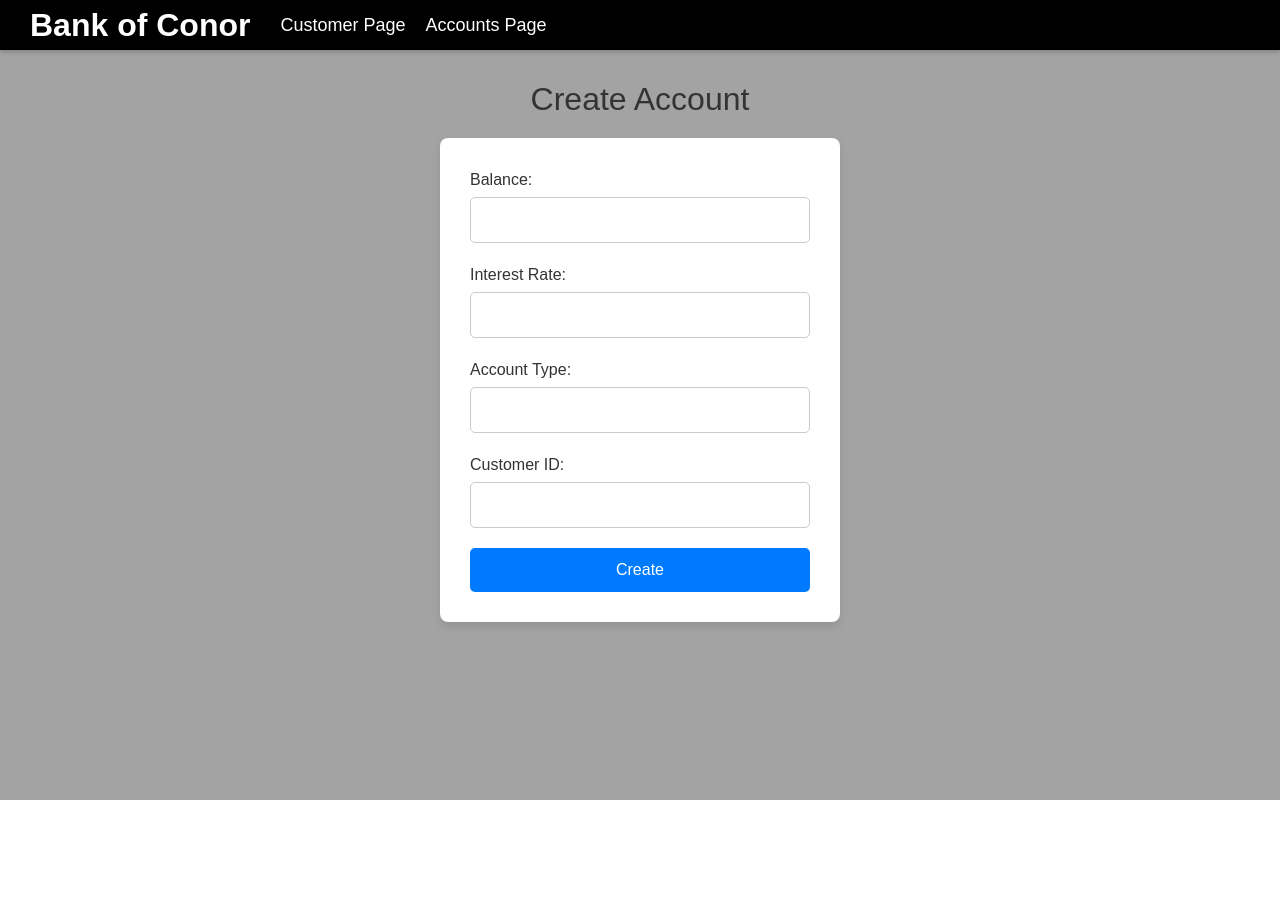
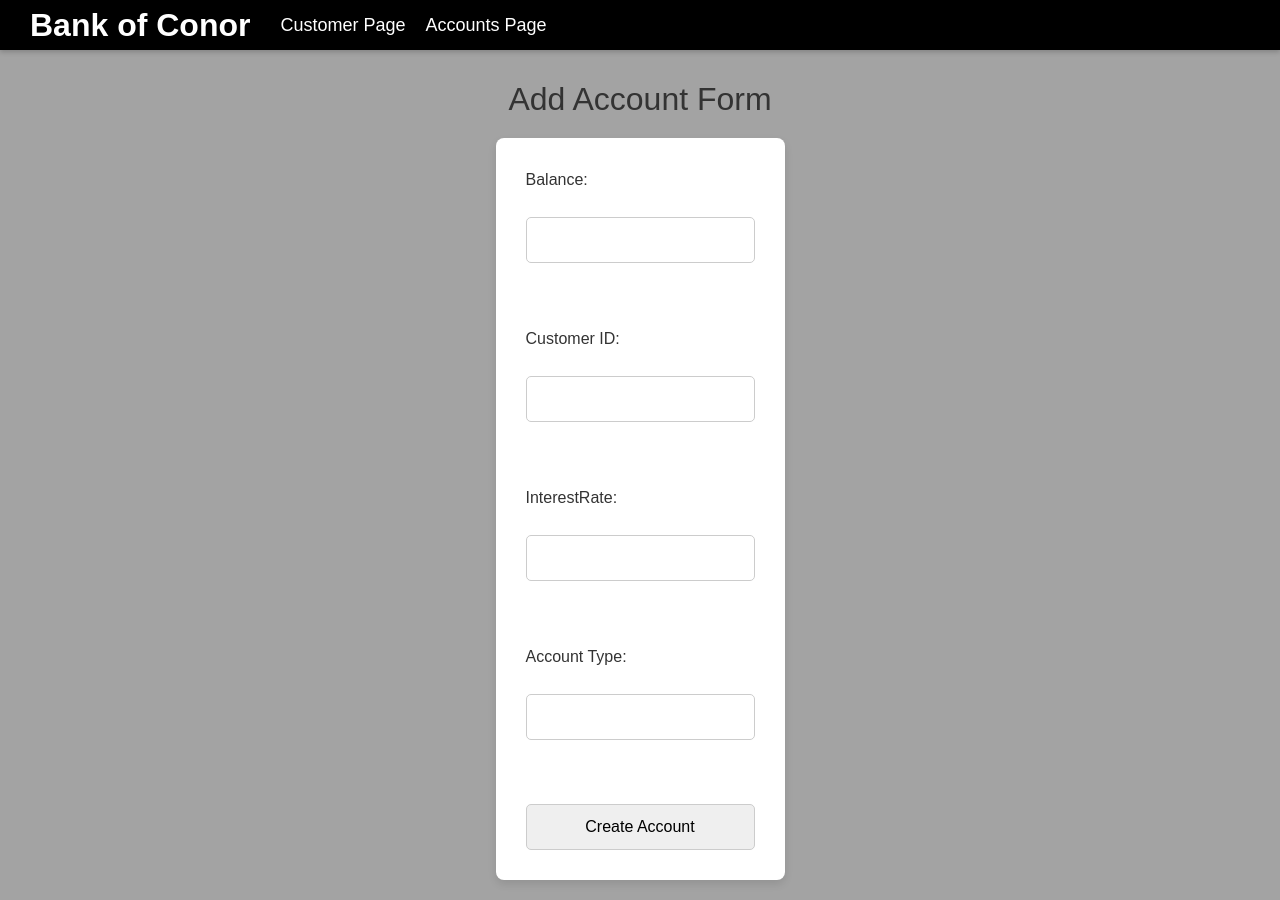
Before and after one commit to conorreid97/react-course-demo, a React (Create React App) app: page /create-account in a window 1280 px wide. Before the commit the page ends 800 px from the top, so only its background shows below. Built offline with nearby package versions, Linux system fonts and the light colour scheme.

Commit message:
got CRUD operations for account working

```diff
--- /dev/null
+++ b/src/BankAccountManagement/components/CreateAccountAPI.jsx
@@ -0,0 +1,59 @@
+import axios from "axios";
+import { useState } from 'react';
+import { useNavigate } from "react-router-dom";
+
+const CreateAccountAPI = () => {
+    const navigate = useNavigate();
+    const api = "http://localhost:8080/api/v1/accounts";
+
+    const [ balance, setBalance ] = useState('');
+    const [ customerId, setCustomerId] = useState('');
+    const [ interestRate, setInterestRate ] = useState('');
+    const [ accountType, setAccountType ] = useState('');
+
+    const submitHandler = () => {
+        axios
+            .post(api,
+                {
+                    balance: balance,
+                    customerId: customerId,
+                    interestRate: interestRate,
+                    accountType: accountType
+                })
+            .then(response => {
+                navigate('/accounts')
+            })
+            .catch(error => console.log(error));
+    }
+
+    return(
+        <div>
+            <form onSubmit={submitHandler}>
+                <label>Balance: </label>
+                    <input
+                        name='balance' type='number'
+                        value={balance} onChange={event => setBalance(event.target.value)}/><br />
+
+                <label>Customer ID: </label>
+                    <input
+                        name='customerId' type='number'
+                        value={customerId} onChange={event => setCustomerId(event.target.value)}/><br />
+
+                <label>InterestRate: </label>
+                    <input
+                        name='interestRate' type='number'
+                        value={interestRate} onChange={event => setInterestRate(event.target.value)}/><br />
+
+                <label>Account Type: </label>
+                    <input
+                        name='accountType' type='text'
+                        value={accountType} onChange={event => setAccountType(event.target.value)}/><br />
+
+                <input type='submit' value='Create Account' />
+
+            </form>
+        </div>
+    )
+}
+
+export default CreateAccountAPI;
--- a/src/BankAccountManagement/components/ListAPIAccountComponent.jsx
+++ b/src/BankAccountManagement/components/ListAPIAccountComponent.jsx
@@ -10,8 +10,11 @@ const ListAccountsComponent = () => {
     const loadAccounts = () => {
         axios
             .get(api)
-            .then((response) => setAccounts(response.data))
-            .catch((error) => console.error("Error fetching accounts:", error));
+            .then((response) => {
+                setAccounts(response.data)
+                console.log('Accounts not found')
+            })
+            .catch(error => console.error("Error fetching accounts:", error));
     };
 
     // Delete an account by ID
@@ -23,7 +26,7 @@ const ListAccountsComponent = () => {
                     alert("Account deleted successfully!");
                     loadAccounts(); // Reload accounts after deletion
                 })
-                .catch((error) => console.error("Error deleting account:", error));
+                .catch((error) => console.error("Error deleting account:", error, accountId));
         }
     };
 
--- a/src/BankAccountManagement/pages/AccountsPage.jsx
+++ b/src/BankAccountManagement/pages/AccountsPage.jsx
@@ -1,6 +1,7 @@
 import '../styles/AccountPage.css';
 import { Link } from 'react-router-dom';
 import ListAccountsComponent from "../components/ListAccountsComponent";
+import ListAPIAccountComponent from "../components/ListAPIAccountComponent"
 
 const AccountsPage = () => {
     return (
@@ -18,6 +19,7 @@ const AccountsPage = () => {
             <div className='center-container'>
                 <h1>Display all accounts</h1>
                 <ListAccountsComponent />
+                <ListAPIAccountComponent />
             </div>
 
         </div>
--- a/src/BankAccountManagement/pages/CreateAccountPage.jsx
+++ b/src/BankAccountManagement/pages/CreateAccountPage.jsx
@@ -2,87 +2,95 @@ import "../styles/Form.css";
 import { useState } from "react";
 import { useNavigate } from "react-router-dom";
 import axios from "axios";
+import CreateAccountAPI from "../components/CreateAccountAPI"
 
 const CreateAccountPage = () => {
-    const navigate = useNavigate();
-    const api = "http://localhost:8080/api/v1/accounts";
-
-    const [formData, setFormData] = useState({
-        balance: "",
-        interestRate: "",
-        accountType: "",
-        customerId: "",
-    });
-
-    // Handle form input changes
-    const handleChange = (e) => {
-        const { name, value } = e.target;
-        setFormData({ ...formData, [name]: value });
-    };
-
-    // Handle form submission
-    const handleSubmit = (e) => {
-        e.preventDefault();
-        axios
-            .post(api, formData)
-            .then(() => {
-                alert("Account created successfully!");
-                navigate("/accounts");
-            })
-            .catch((error) => console.error("Error creating account:", error));
-    };
-
     return (
         <div className="form-center-container">
-            <h1>Create Account</h1>
-            <form onSubmit={handleSubmit}>
-                <div>
-                    <label>Balance:</label>
-                    <input
-                        type="number"
-                        name="balance"
-                        value={formData.balance}
-                        onChange={handleChange}
-                        required
-                    />
-                </div>
-                <div>
-                    <label>Interest Rate:</label>
-                    <input
-                        type="number"
-                        step="0.01"
-                        name="interestRate"
-                        value={formData.interestRate}
-                        onChange={handleChange}
-                        required
-                    />
-                </div>
-                <div>
-                    <label>Account Type:</label>
-                    <input
-                        type="text"
-                        name="accountType"
-                        value={formData.accountType}
-                        onChange={handleChange}
-                        required
-                    />
-                </div>
-                <div>
-                    <label>Customer ID:</label>
-                    <input
-                        type="number"
-                        name="customerId"
-                        value={formData.customerId}
-                        onChange={handleChange}
-                        required
-                    />
-                </div>
-                <button className="btn-primary" type="submit">
-                    Create
-                </button>
-            </form>
+            <h1>Add Account Form</h1>
+
+            <CreateAccountAPI />
         </div>
-    );
+    )
+    // const navigate = useNavigate();
+    // const api = "http://localhost:8080/api/v1/accounts";
+
+    // const [formData, setFormData] = useState({
+    //     balance: "",
+    //     customerId: "",
+    //     interestRate: "",
+    //     accountType: "",
+    // });
+
+    // // Handle form input changes
+    // const handleChange = (e) => {
+    //     const { name, value } = e.target;
+    //     setFormData({ ...formData, [name]: value });
+    // };
+
+    // // Handle form submission
+    // const handleSubmit = (e) => {
+    //     e.preventDefault();
+    //     axios
+    //         .post(api, formData)
+    //         .then(() => {
+    //             alert("Account created successfully!");
+    //             navigate("/accounts");
+    //         })
+    //         .catch((error) => console.error("Error creating account:", error));
+    // };
+
+    // return (
+    //     <div className="form-center-container">
+    //         <h1>Create Account</h1>
+    //         <form onSubmit={handleSubmit}>
+    //             <div>
+    //                 <label>Balance:</label>
+    //                 <input
+    //                     type="number"
+    //                     name="balance"
+    //                     value={formData.balance}
+    //                     onChange={handleChange}
+    //                     required
+    //                 />
+    //             </div>
+    //             <div>
+    //                 <label>Customer ID:</label>
+    //                 <input
+    //                     type="number"
+    //                     name="customerId"
+    //                     value={formData.customerId}
+    //                     onChange={handleChange}
+    //                     required
+    //                 />
+    //             </div>
+    //             <div>
+    //                 <label>Interest Rate:</label>
+    //                 <input
+    //                     type="number"
+    //                     step="0.01"
+    //                     name="interestRate"
+    //                     value={formData.interestRate}
+    //                     onChange={handleChange}
+    //                     required
+    //                 />
+    //             </div>
+    //             <div>
+    //                 <label>Account Type:</label>
+    //                 <input
+    //                     type="text"
+    //                     name="accountType"
+    //                     value={formData.accountType}
+    //                     onChange={handleChange}
+    //                     required
+    //                 />
+    //             </div>
+    //             <button className="btn-primary" type="submit">
+    //                 Create
+    //             </button>
+    //         </form>
+    //     </div>
+    // );
 };
 
 export default CreateAccountPage;
--- a/src/BankAccountManagement/pages/UpdateAccountPage.jsx
+++ b/src/BankAccountManagement/pages/UpdateAccountPage.jsx
@@ -31,6 +31,10 @@ const UpdateAccountPage = () => {
     // Submit the updated data
     const handleSubmit = (e) => {
         e.preventDefault();
+
+        console.log("Updating account with ID:", accountId);
+        console.log("Form data being sent:", formData);
+
         axios
             .put(`${api}/${accountId}`, formData)
             .then(() => {
```
Also changed, not shown: src/BankAccountManagement/components/UpdateAccountAPI.jsx (added, +8 -0 lines).
